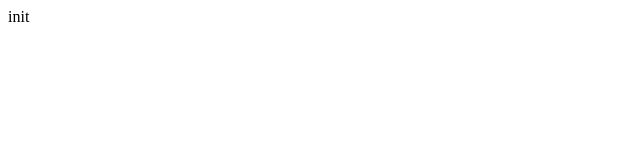
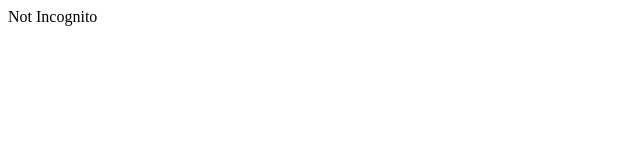
Before and after one commit to dva/incognito, a website: page index.html in a window 1280 px wide. Shown: the full height of the page, 0-640 px from the left. Drawn offline with Linux system fonts and the light colour scheme.

Commit message:
feat: actual implementation

```diff
--- a/index.html
+++ b/index.html
@@ -8,7 +8,7 @@
   <link rel="preload" href="main.js" as="script">
 </head>
 <body>
-  init
+  <div id="root"></div>
   <script src="main.js"></script>
 </body>
 </html>
--- a/main.js
+++ b/main.js
@@ -1 +1,18 @@
-console.log('init')
+const msg = 'Incognito'
+
+async function init () {
+  if ('storage' in navigator && 'estimate' in navigator.storage) {
+    const { usage, quota } = await navigator.storage.estimate()
+    console.log(`Using ${usage} out of ${quota} bytes.`)
+
+    if (quota < 120000000) {
+      document.getElementById('root').textContent = msg
+    } else {
+      document.getElementById('root').textContent = `Not ${msg}`
+    }
+  } else {
+    document.getElementById('root').textContent = '🤷'
+  }
+}
+
+init()
```
